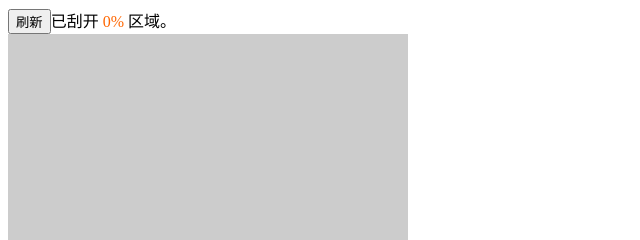
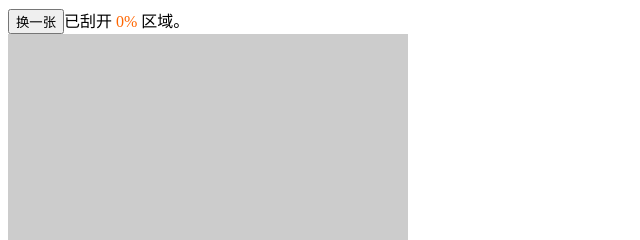
Before and after one commit to artwl/Lottery, a plain HTML site: page index.html in a window 1280 px wide. Shown: the top 240 px of the page, 0-640 px from the left. Drawn offline with Linux system fonts and the light colour scheme.

Commit message:
改按钮
改按钮

```diff
--- a/index.html
+++ b/index.html
@@ -19,7 +19,7 @@
     </style>
 </head>
 <body>
-    <button id="freshBtn">刷新</button><label>已刮开 <span id="drawPercent">0%</span> 区域。</label>
+    <button id="freshBtn">换一张</button><label>已刮开 <span id="drawPercent">0%</span> 区域。</label>
     <div id="lotteryContainer"></div>
     <script src="Lottery.js"></script>
     <script>
```
